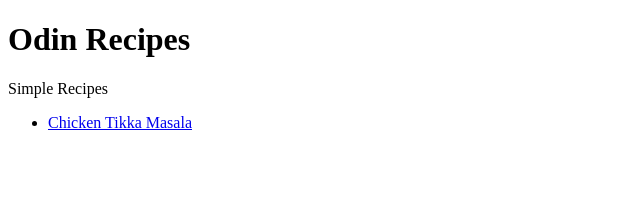
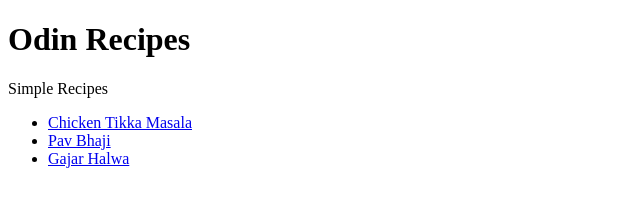
Before and after one commit to MukuFlash03/odin-project-recipes, a plain HTML site: page index.html in a window 1280 px wide. Shown: the whole page, without its empty margins (0-640 px from the left). Drawn offline with Linux system fonts and the light colour scheme.

Commit message:
Added new recipes to index.html

```diff
--- a/index.html
+++ b/index.html
@@ -27,6 +27,8 @@
 		<ul>
 			<!-- prettier-ignore -->
 			<li><a href="./pages/recipes/chicken_tikka.html">Chicken Tikka Masala</a></li>
+			<li><a href="./pages/recipes/pav_bhaji.html">Pav Bhaji</a></li>
+			<li><a href="./pages/recipes/gajar_halwa.html">Gajar Halwa</a></li>
 		</ul>
 	</body>
 </html>
```
